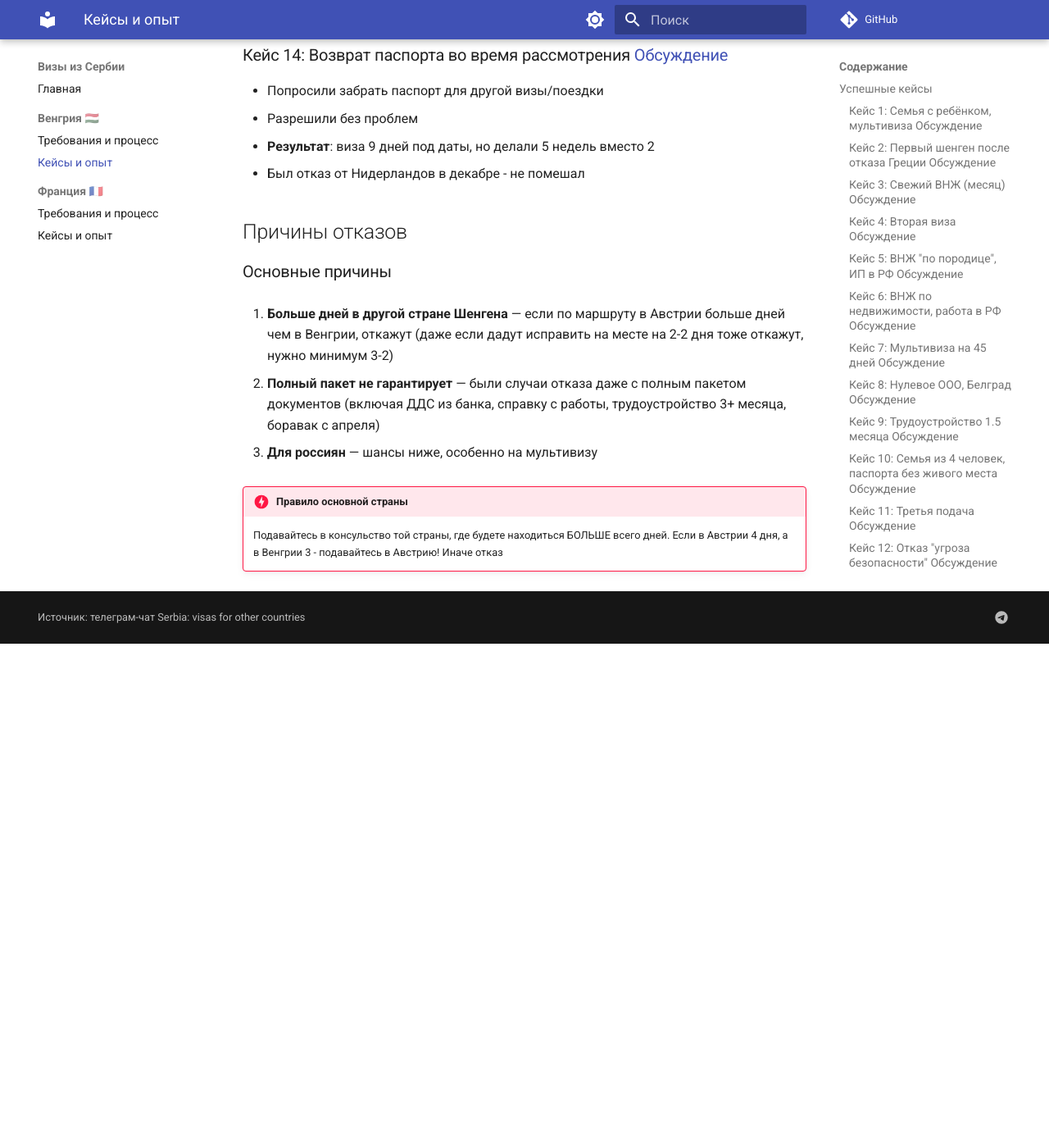
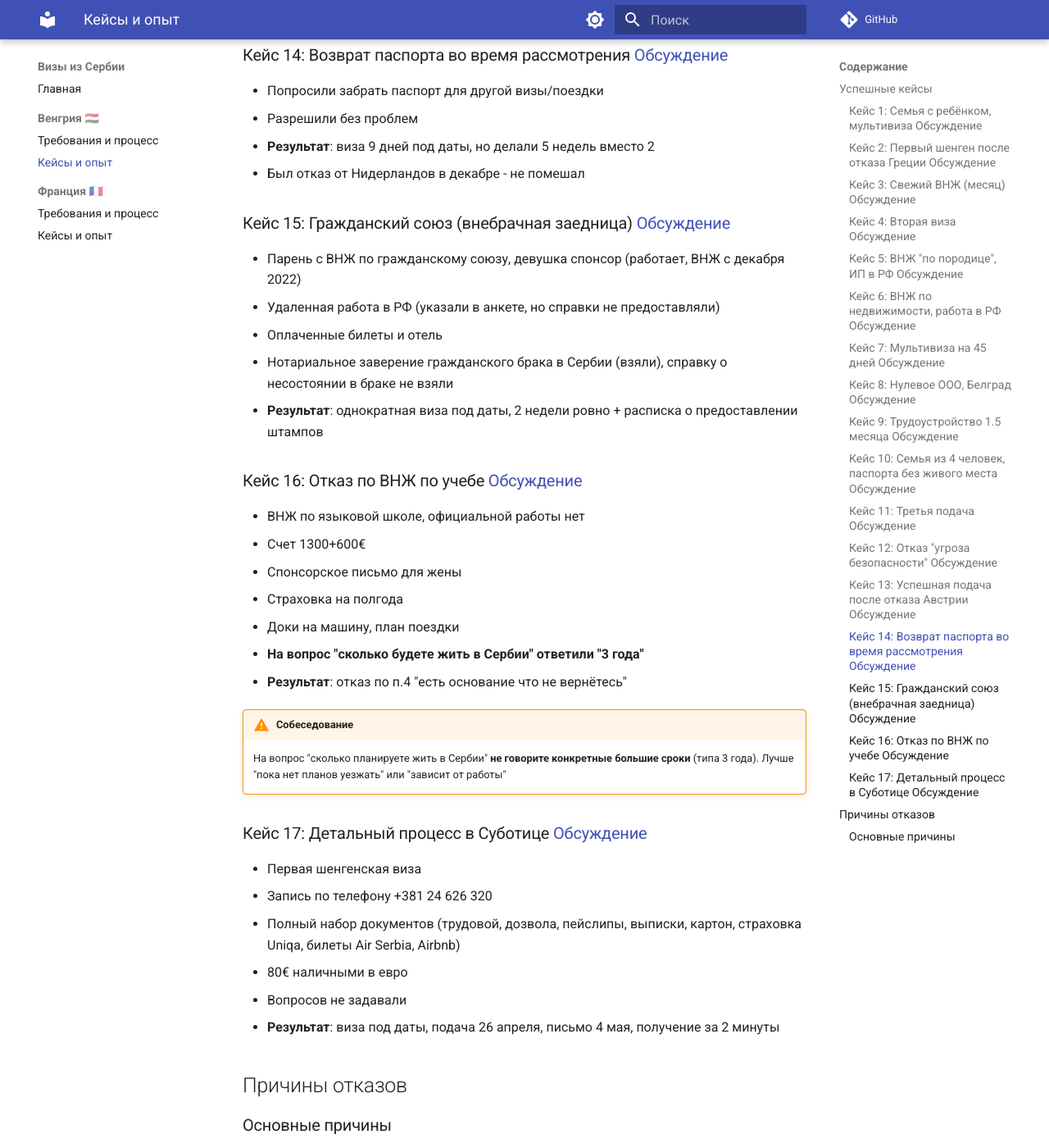
Before and after one commit to tgdigest/serbia-visas-for-other-countries, an MkDocs documentation site: the page built from docs/hungary/cases.md, in a window 1280 px wide and 1400 px high, scrolled down 3508 px. Shown: the whole window at 82% size. Built offline with MkDocs 1.6.1 and Material for MkDocs 9.7.7, drawn with Linux system fonts in a browser that asks for light colours; comment, search, counter and statistics services are not loaded; before the commit the page ends 4293 px from its top, so only the background shows below that.

Commit message:
Add Hungary May 2023: refusal for study VNJ, interview tips, detailed Subotica case

```diff
--- a/docs/hungary/cases.md
+++ b/docs/hungary/cases.md
@@ -100,6 +100,33 @@
 - **Результат**: виза 9 дней под даты, но делали 5 недель вместо 2
 - Был отказ от Нидерландов в декабре - не помешал
 
+### Кейс 15: Гражданский союз (внебрачная заедница) [Обсуждение](https://t.me/c/1608823685/14535/61018)
+- Парень с ВНЖ по гражданскому союзу, девушка спонсор (работает, ВНЖ с декабря 2022)
+- Удаленная работа в РФ (указали в анкете, но справки не предоставляли)
+- Оплаченные билеты и отель
+- Нотариальное заверение гражданского брака в Сербии (взяли), справку о несостоянии в браке не взяли
+- **Результат**: однократная виза под даты, 2 недели ровно + расписка о предоставлении штампов
+
+### Кейс 16: Отказ по ВНЖ по учебе [Обсуждение](https://t.me/c/1608823685/14535/64796)
+- ВНЖ по языковой школе, официальной работы нет
+- Счет 1300+600€
+- Спонсорское письмо для жены
+- Страховка на полгода
+- Доки на машину, план поездки
+- **На вопрос "сколько будете жить в Сербии" ответили "3 года"**
+- **Результат**: отказ по п.4 "есть основание что не вернётесь"
+
+!!! warning "Собеседование"
+    На вопрос "сколько планируете жить в Сербии" **не говорите конкретные большие сроки** (типа 3 года). Лучше "пока нет планов уезжать" или "зависит от работы"
+
+### Кейс 17: Детальный процесс в Суботице [Обсуждение](https://t.me/c/1608823685/14535/60697)
+- Первая шенгенская виза
+- Запись по телефону +381 24 626 320
+- Полный набор документов (трудовой, дозвола, пейслипы, выписки, картон, страховка Uniqa, билеты Air Serbia, Airbnb)
+- 80€ наличными в евро
+- Вопросов не задавали
+- **Результат**: виза под даты, подача 26 апреля, письмо 4 мая, получение за 2 минуты
+
 ## Причины отказов
 
 ### Основные причины
```
